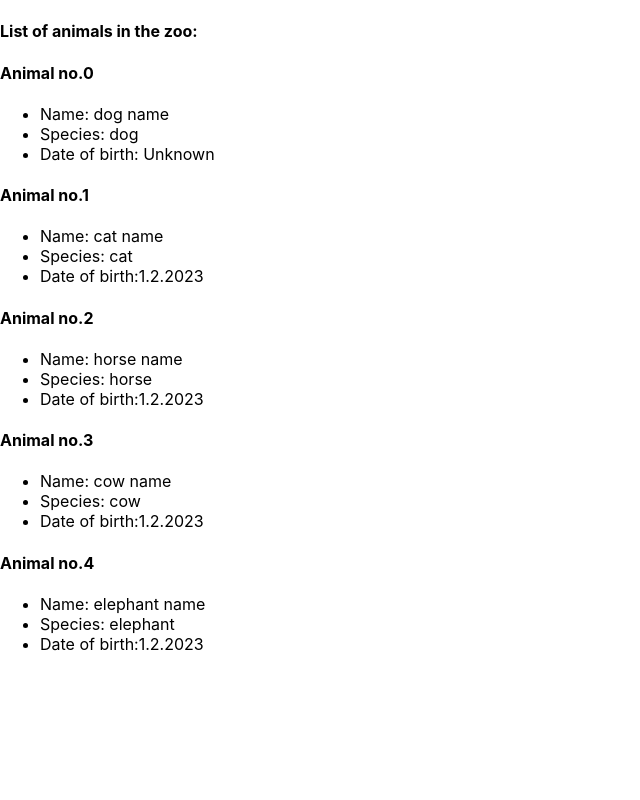
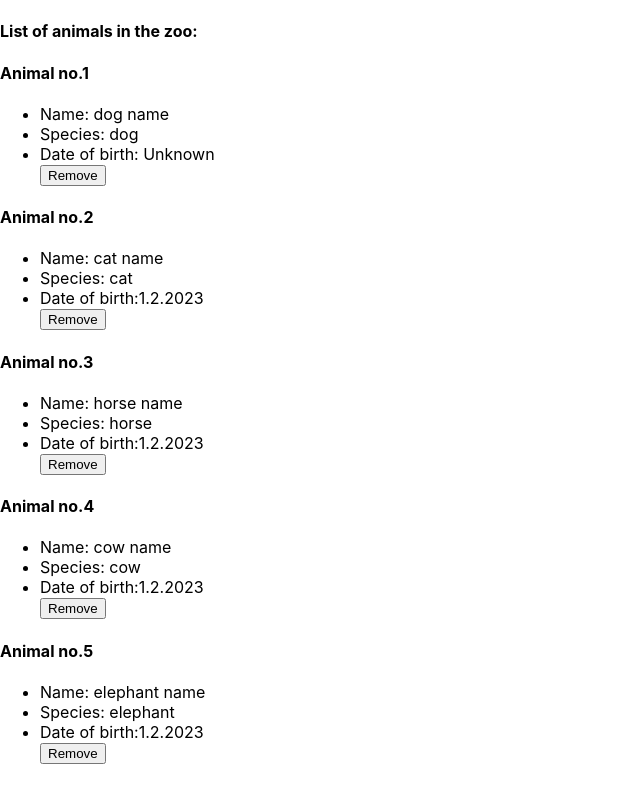
Before and after one commit to BorisTheBear/JS-React-zadaci1, a React (Create React App) app: page / in a window 1280 px wide. Shown: the whole page, without its empty margins (0-640 px from the left). Built offline with nearby package versions, Linux system fonts and the light colour scheme.

Commit message:
Zadatak 3

```diff
--- a/src/AnimalList.js
+++ b/src/AnimalList.js
@@ -1,16 +1,14 @@
 import React from "react";
 import SingleAnimal from "./SingleAnimal";
 
-export default function AnimalList({ animals }) {
-  // let animalNumber = 0;
-
+export default function AnimalList({ animals, removeAnimal }) {
   return animals.map((element, index) => {
-    // animalNumber++;
     return (
       <div key={index}>
-        <h4>Animal no.{index}</h4>
+        <h4>Animal no.{index + 1}</h4>
         <ul>
           <SingleAnimal animal={element} />
+          <button onClick={() => removeAnimal(element)}>Remove</button>
         </ul>
       </div>
     );
--- a/src/App.js
+++ b/src/App.js
@@ -1,22 +1,27 @@
-import logo from './logo.svg';
-import './App.css';
-import React, { useState } from 'react';
-import AnimalList from './AnimalList.js'
+import logo from "./logo.svg";
+import "./App.css";
+import React, { useState } from "react";
+import AnimalList from "./AnimalList.js";
 
 function App() {
   const [animals, setAnimals] = useState([
-    {species: "dog", name: "dog name", dateOfBirth: null},
-    {species: "cat", name: "cat name", dateOfBirth: new Date()},
-    {species: "horse", name: "horse name", dateOfBirth: new Date()},
-    {species: "cow", name: "cow name", dateOfBirth: new Date()},
-    {species: "elephant", name: "elephant name", dateOfBirth: new Date()},
+    { species: "dog", name: "dog name", dateOfBirth: null },
+    { species: "cat", name: "cat name", dateOfBirth: new Date() },
+    { species: "horse", name: "horse name", dateOfBirth: new Date() },
+    { species: "cow", name: "cow name", dateOfBirth: new Date() },
+    { species: "elephant", name: "elephant name", dateOfBirth: new Date() },
   ]);
-
+  const removeAnimal = (animal) => {
+    setAnimals([
+      ...animals.slice(0, animals.indexOf(animal)),
+      ...animals.slice(animals.indexOf(animal) + 1, animals.length),
+    ]);
+  };
 
   return (
     <div>
       <h4>List of animals in the zoo:</h4>
-      <AnimalList animals={animals} />
+      <AnimalList animals={animals} removeAnimal={removeAnimal} />
     </div>
   );
 }
```
